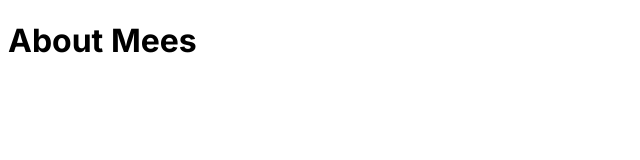
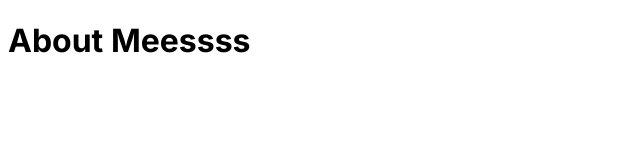
Before and after one commit to RonnyKorneli/gute-nacht-geschichten, a Next.js app: page /aboutme in a window 1280 px wide. Shown: the top 160 px of the page, without its empty margins (0-640 px from the left). Built offline with nearby package versions, Linux system fonts and the light colour scheme.

Commit message:
checking connect to github

```diff
--- a/src/app/aboutme/page.jsx
+++ b/src/app/aboutme/page.jsx
@@ -1,7 +1,7 @@
 export default function AboutMe() {
     return (
      <div>
-        <h1>About Mees</h1>
+        <h1>About Meessss</h1>
      </div>
     )
   }
```
